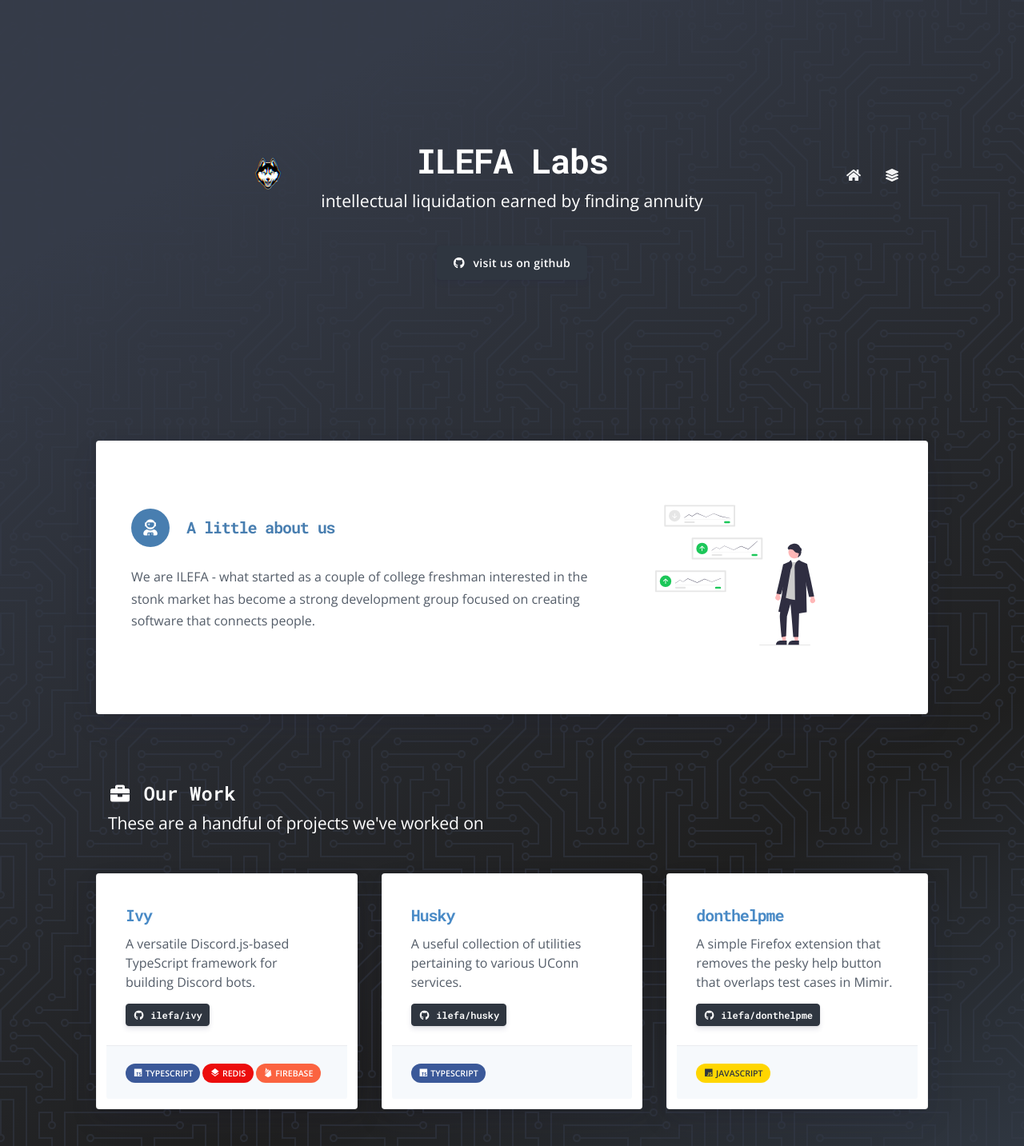
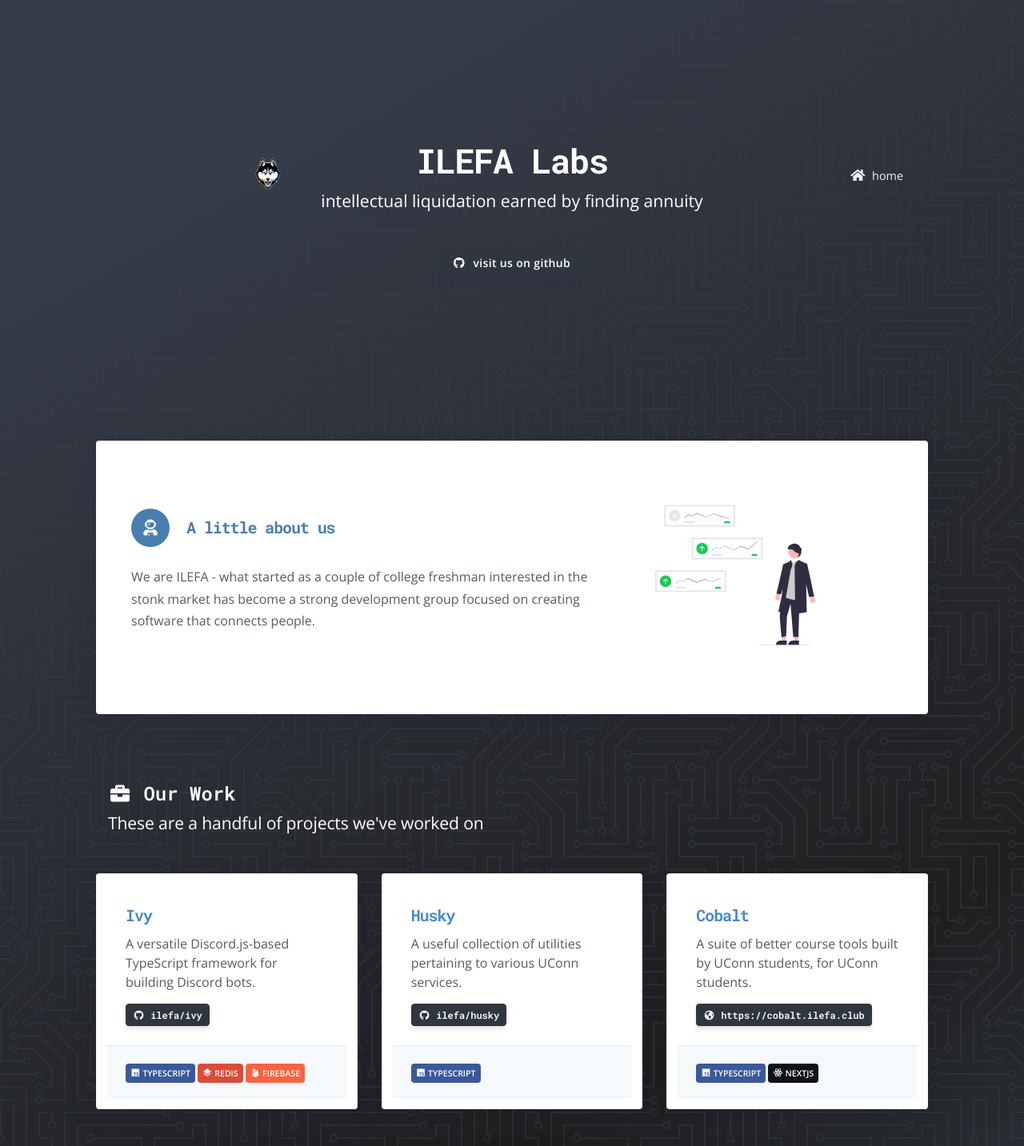
Before and after one commit to ilefa/web, a Next.js app: page / in a window 1280 px wide. Shown: the top 1433 px of the page at 80% size. Built offline with nearby package versions, Linux system fonts and the light colour scheme; no server answers.

Commit message:
Updated parts of the website

```diff
--- a/components/Footer.tsx
+++ b/components/Footer.tsx
@@ -2,7 +2,6 @@ import Link from 'next/link';
 import styles from './styling/footer.module.css';
 
 import {
-    Col,
     Container,
     Nav,
     NavItem,
@@ -20,7 +19,7 @@ export const Footer = ({ white, noBackground } : FooterProps) => {
         <footer className={`footer${white ? noBackground ? '' : ' ' : ''}`}>
             <Container className="container-lg">
                 <Row className="align-items-center justify-content-md-between">
-                    <Col md="6" sm="6">
+                    <div className="col-6">
                         <div className={`copyright ${styles.footerBrand} ${white ? " text-white" : ""}`}>
                             <Link href="/">
                                 <a className={`${white ? "text-white" : ""} shine`}>
@@ -28,8 +27,8 @@ export const Footer = ({ white, noBackground } : FooterProps) => {
                                 </a>
                             </Link> © 2020-{new Date().getFullYear()}{" "}
                         </div>
-                    </Col>
-                    <Col md="6" sm="6">
+                    </div>
+                    <div className="col-6">
                         <Nav className="nav-footer justify-content-end">
                             <NavItem>
                                 <NavLink
@@ -42,7 +41,7 @@ export const Footer = ({ white, noBackground } : FooterProps) => {
                                 </NavLink>
                             </NavItem>
                         </Nav>
-                    </Col>
+                    </div>
                 </Row>
             </Container>
         </footer>
--- a/components/Nav.tsx
+++ b/components/Nav.tsx
@@ -1,6 +1,10 @@
+import React from 'react';
 import Link from 'next/link';
 import Image from 'next/image';
 import styles from './styling/nav.module.css';
+
+import { useState } from 'react';
+import { Navbar, UncontrolledCollapse } from 'reactstrap';
 
 const elements = [
     {
@@ -9,18 +13,22 @@ const elements = [
         href: '/',
         key: 'home'
     },
-    {
-        name: 'projects',
-        icon: 'fa fa-layer-group',
-        href: '/projects',
-        key: 'projects'
-    }
+    // {
+    //     name: 'projects',
+    //     icon: 'fa fa-layer-group',
+    //     href: '/projects',
+    //     key: 'projects'
+    // }
 ];
 
 export const Nav = () => {
+    const [classes, setClasses] = useState('');
+    const onExiting = () => setClasses('collapsing-out');
+    const onExited = () => setClasses('');
+
     return (
         <header className="header-global">
-            <nav id="navbar-main" className="navbar-main navbar-transparent navbar-light navbar navbar-expand-lg">
+            <Navbar className="navbar-main navbar-transparent navbar-light" expand="lg">
                 <div className="container">
                     <Link href="/">
                         <a className={`mr-lg-1 navbar-brand ${styles.navBrandText}`}>
@@ -33,41 +41,49 @@ export const Nav = () => {
                             />
                         </a>
                     </Link>
-                    <button className="navbar-toggler" type="button" data-toggle="collapse" data-target="#navbar_global" aria-controls="navbar_global" aria-expanded="false" aria-label="Toggle navigation">
-                        <span className="navbar-toggler-icon"></span>
+                    <button className="navbar-toggler" id="navbar_global">
+                        <span className="navbar-toggler-icon" />
                     </button>
-                    <div className="navbar-collapse collapse" id="navbar_global">
+                    <UncontrolledCollapse
+                        toggler="#navbar_global"
+                        navbar
+                        className={classes}
+                        onExiting={onExiting}
+                        onExited={onExited}
+                    >
                         <div className="navbar-collapse-header">
                             <div className="row">
                                 <div className="col-6 collapse-brand">
-                                    <a href="/" className="navbar-collapse-title text-success">
+                                    <Link href="/">
+                                    <a className={`navbar-collapse-title text-success ${styles.navBrandMobileText}`}>
                                         ILEFA Labs
                                     </a>
+                                    </Link>
                                 </div>
                                 <div className="col-6 collapse-close">
-                                    <button type="button" className="navbar-toggler" data-toggle="collapse" data-target="#navbar_global" aria-controls="navbar_global" aria-expanded="false" aria-label="Toggle navigation">
+                                    <button className={`navbar-toggler ${styles.navBrandMobileCloser}`} id="navbar_global">
                                         <span></span>
                                         <span></span>
                                     </button>
                                 </div>
                             </div>
                         </div>
-                        <ul className="navbar-nav align-items-lg-center ml-lg-auto navbar-nav">
+                        <ul className="navbar-nav align-items-lg-center ml-lg-auto">
                             {
                                 elements.map(element =>
                                     <li className="nav-item" key={element.key}>
                                         <Link href={element.href}>
                                             <a className={`nav-link ${styles.navLink}`}>
-                                                <i className={`${element.icon} fa-fw`}></i>
+                                                <i className={`${element.icon} fa-fw`}></i> {element.name ?? ''}
                                             </a>
                                         </Link>
                                     </li>
                                 )
                             }
                         </ul>
-                    </div>
+                    </UncontrolledCollapse>
                 </div>
-            </nav>
+            </Navbar>
         </header>
     );
 }
--- a/components/WorkCard.tsx
+++ b/components/WorkCard.tsx
@@ -20,6 +20,11 @@ export const Technologies = [
             icon: 'mdi mdi-language-typescript',
             color: 'blue'
         },
+        NEXT: {
+            name: 'NextJS',
+            icon: 'mdi mdi-react',
+            color: 'darker'
+        },
         REACT: {
             name: 'React',
             icon: 'mdi mdi-react',
@@ -38,7 +43,7 @@ export const Technologies = [
         REDIS: {
             name: 'Redis',
             icon: 'mdi mdi-layers',
-            color: 'danger'
+            color: 'red'
         },
         FIREBASE: {
             name: 'Firebase',
@@ -170,7 +175,7 @@ export const WorkCard = (props: WorkCardProps) => {
             <div className="card-footer">
                 {
                     tech.map(element =>
-                        <Badge color={element.color} pill key={element.name} className={styles.technologyBadge}>
+                        <Badge color={element.color} key={element.name} className={styles.technologyBadge}>
                             <i className={element.icon + ' fa-fw ' + styles.projectCardIcon}></i> {element.name}
                         </Badge>
                     )
--- a/components/styling/global.css
+++ b/components/styling/global.css
@@ -6,6 +6,10 @@
 
 .footer-icon i {
     font-size: 1.2rem;
+}
+
+.cursor {
+    cursor: pointer !important;
 }
 
 .dev-notice {
--- a/components/styling/nav.module.css
+++ b/components/styling/nav.module.css
@@ -17,3 +17,17 @@
 .navLink i {
     font-size: 1rem;
 }
+
+.navBrandMobileText {
+    font-family: 'Roboto Mono', monospace !important;
+    font-weight: 600 !important;
+}
+
+.navBrandMobileCloser {
+    vertical-align: top !important;
+}
+
+.navLink i {
+    font-size: 1rem;
+    margin-right: 5px;
+}
--- a/hooks/useTagline.tsx
+++ b/hooks/useTagline.tsx
@@ -6,23 +6,26 @@ export type TaglineResponse = {
     } | null;
     isLoading: boolean;
     isError: boolean;
+    regenerate: () => void;
 }
 
 export const useTagline = (): TaglineResponse => {
 
     const fetcher = (url: string) => fetch(url).then(r => r.json());
-    const { data, error } = useSWR('/api/tagline', fetcher);
+    const req = useSWR('/api/tagline', fetcher);
 
-    if (data) return {
-        data,
+    if (req.data) return {
+        data: req.data,
         isLoading: false,
-        isError: false
+        isError: false,
+        regenerate: () => req.revalidate()
     }
 
     return {
         data: null,
-        isLoading: !data && !error,
-        isError: error
+        isLoading: !req.data && !req.error,
+        isError: req.error,
+        regenerate: () => req.revalidate()
     }
 
 }
--- a/package.json
+++ b/package.json
@@ -19,6 +19,7 @@
     "qs": "^6.10.1",
     "react": "^17.0.1",
     "react-dom": "^17.0.1",
+    "react-scroll": "^1.8.2",
     "reactstrap": "^8.9.0",
     "swr": "^0.5.6"
   },
@@ -27,6 +28,7 @@
     "@types/qs": "^6.9.6",
     "@types/react": "^17.0.2",
     "@types/react-dom": "^17.0.1",
+    "@types/react-scroll": "^1.8.2",
     "typescript": "4.0"
   },
   "license": "MIT"
--- a/pages/index.tsx
+++ b/pages/index.tsx
@@ -1,5 +1,7 @@
 import styles from '../components/styling/home.module.css';
 import workStyles from '../components/styling/work.module.css';
+
+import { useTagline } from '../hooks';
 
 import {
     Footer,
@@ -9,9 +11,7 @@ import {
     WorkCard
 } from '../components';
 
-import { useTagline } from '../hooks';
-
-const ACRONYMS = [
+const FALLBACK_ACRONYMS = [
     'Ivy League Educated Financial Advisors',
     'Intricate Legendary Economists of Financial Agencies',
     'Intellectual Liquidation Earned by Finding Annuity',
@@ -49,6 +49,16 @@ const PROJECTS: PartialProject[] = [
         ]
     },
     {
+        key: 'cobalt',
+        headerText: 'Cobalt',
+        description: 'A suite of better course tools built by UConn students, for UConn students.',
+        link: 'https://cobalt.ilefa.club',
+        tech: [
+            Technologies.TS,
+            Technologies.NEXT
+        ]
+    },
+    {
         key: 'donthelpme',
         headerText: 'donthelpme',
         description: 'A simple Firefox extension that removes the pesky help button that overlaps test cases in Mimir.',
@@ -62,7 +72,7 @@ const PROJECTS: PartialProject[] = [
 const random = (arr: any[]) => arr[Math.floor(Math.random() * arr.length)];
 
 const HomePage = () => {
-    const { data, isLoading, isError } = useTagline();
+    const { data, isLoading, isError, regenerate } = useTagline();
     return (
         <main>
             <Nav/>
@@ -85,13 +95,13 @@ const HomePage = () => {
                                 {
                                     isError && (
                                         <h2 className={`${styles.tagline} display-4 font-weight-normal text-white text-lowercase`}>
-                                            { random(ACRONYMS) }
+                                            { random(FALLBACK_ACRONYMS) }
                                         </h2>
                                     )
                                 }
                                 {
                                     !!data && (
-                                        <h2 className={`${styles.tagline} display-4 font-weight-normal text-white text-lowercase`}>
+                                        <h2 className={`${styles.tagline} display-4 font-weight-normal text-white text-lowercase shine cursor`} onClick={regenerate}>
                                             { data!.tagline }
                                         </h2>
                                     )
```
Also changed, not shown: components/SmoothScrollLink.tsx (added, +13 -0 lines), 1 other file (tests, documents, lock files or other folders).
